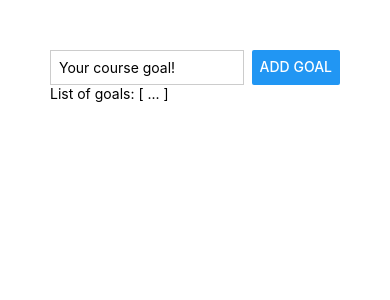
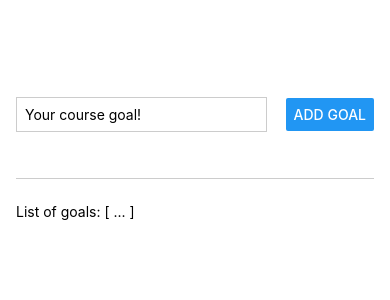
Before and after one commit to Mr-Hera/rn-crash-course, a React Native app: screen / in a window 390 px wide. Shown: the top 300 px of the page. Built offline with nearby package versions, Linux system fonts and the light colour scheme.

Commit message:
refactor: improving app layout

```diff
--- a/App.js
+++ b/App.js
@@ -7,7 +7,7 @@
         <TextInput style={styles.textInput} placeholder='Your course goal!'/>
         <Button title='Add Goal'/>
       </View>
-      <View>
+      <View style={styles.goalsContainer}>
         <Text>List of goals: [ ... ]</Text>
       </View>
     </View>
@@ -16,17 +16,27 @@
 
 const styles = StyleSheet.create({
   appContainer: {
-    padding: 50,
+    flex: 1,
+    paddingTop: 50,
+    paddingHorizontal: 16,
   },
   inputContainer: {
+    flex: 1,
     flexDirection: 'row',
-    justifyContent: 'space-between'
+    justifyContent: 'space-between',
+    alignItems: 'center',
+    marginBottom: 24,
+    borderBottomWidth: 1,
+    borderBottomColor: '#ccc'
   },
   textInput: {
     borderWidth: 1,
     borderColor: '#cccccc',
-    width: '80%',
+    width: '70%',
     marginRight: 8,
     padding: 8
   },
+  goalsContainer: {
+    flex: 5
+  },
 });
```
